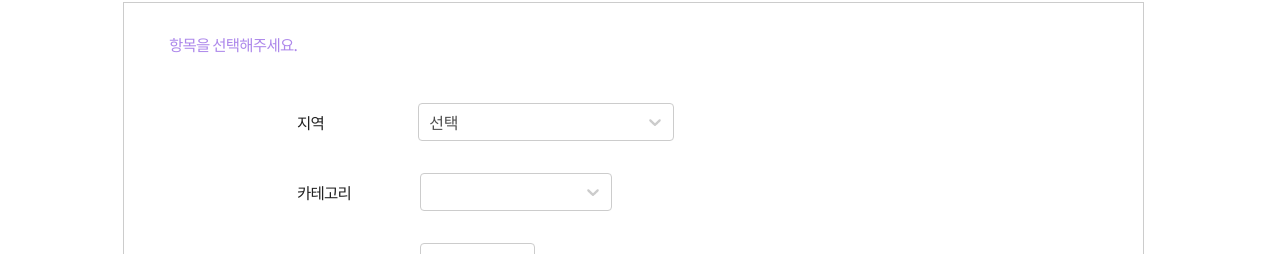
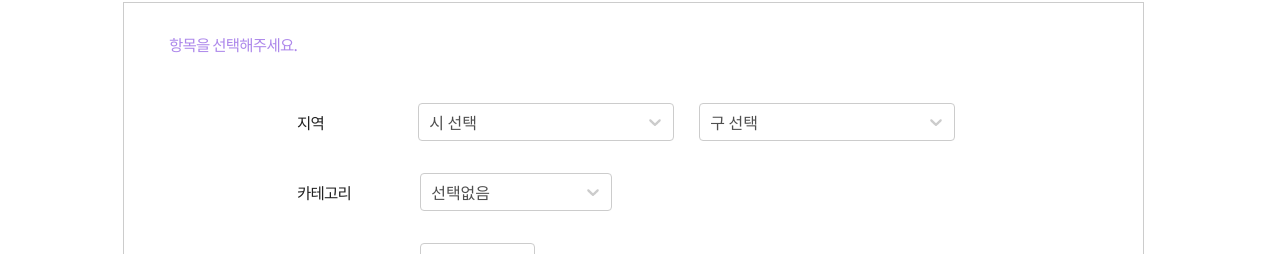
Before and after one commit to Likelion-at-SMWU-11th/LoveBridge-Client, a React (Create React App) app: page /apply in a window 1280 px wide. Shown: the part 328-582 px from the top of the page. Built offline with nearby package versions, Linux system fonts and the light colour scheme.

Commit message:
[add] applypage 지역 select 시/구 변경(#16)

```diff
--- a/src/component/page/ApplyPage.jsx
+++ b/src/component/page/ApplyPage.jsx
@@ -58,6 +58,10 @@ const RegionSelect = styled(Select)`
 `;
 const CategorySelect = styled(Select)`
   width: 15vw;
+
+  .select-placeholder-text {
+    color: #4f4f4f;
+  }
 `;
 const SortSelect = styled(Select)`
   width: 9vw;
@@ -120,26 +124,61 @@ const CardLine = styled.div`
 // };
 
 let regionOption = [
+  { value: "선택 없음", label: "선택 없음" },
   { value: "서울특별시", label: "서울특별시" },
   { value: "부산광역시", label: "부산광역시" },
   { value: "인천광역시", label: "인천광역시" },
   { value: "대전광역시", label: "대전광역시" },
   { value: "대구광역시", label: "대구광역시" },
-];
+  { value: "광주광역시", label: "광주광역시" },
+  { value: "울산광역시", label: "울산광역시" },
+]
+let seoulOption = [
+  { value: "강남구", label: "강남구" },
+  { value: "광진구", label: "광진구" },
+  { value: "노원구", label: "노원구" },
+  { value: "도봉구", label: "도봉구" },
+  { value: "종로구", label: "종로구" },
+  { value: "중랑구", label: "중랑구" },
+  { value: "서초구", label: "서초구" },
+  { value: "영등포구", label: "영등포구" },
+  { value: "용산구", label: "용산구" },
+  { value: "은평구", label: "은평구" },
+]
+let busanOption = [
+  { value: "해운대구", label: "해운대구" },
+  { value: "북구", label: "북구" },
+]
+let daeguOption = [
+  { value: "달서구", label: "달서구" },
+  { value: "북구", label: "북구" },
+]
+let daejeonOption = [
+  { value: "동구", label: "동구" },
+  { value: "북구", label: "북구" },
+]
+let incheonOption = [
+  { value: "부평구", label: "부평구" },
+  { value: "미추홀구", label: "미추홀구" },
+]
+let noOption = [
+  { value: "지역 없음", label: "지역 없음" },
+]
 
 let categoryOption = [
+  { value: "선택 없음", label: "선택 없음" },
   { value: "자격증", label: "자격증" },
   { value: "취미", label: "취미" },
   { value: "체험", label: "체험" },
   { value: "운동", label: "운동" },
   { value: "음악", label: "음악" },
-];
+]
 
 let sortOption = [
   { value: "최신순", label: "최신순" },
   { value: "인기순", label: "인기순" },
   { value: "마감임박순", label: "마감임박순" },
-];
+]
 
 function ApplyPage() {
   const form = useRef();
@@ -147,15 +186,19 @@ function ApplyPage() {
 
   const [total, setTotal] = useState(0);
   const [region, setRegion] = useState("");
+  const [ region2, setRegion2 ] = useState("");
   const [category, setCategory] = useState("");
   const [sort, setSort] = useState("");
   const [page, setPage] = useState(1);
+
+  const [ region2Option, setRegion2Option ] = useState([]);
 
   const handlePageChange = (page) => {
     setPage(page);
   }; // pagenation에서 page 설정
 
   const RegionSelectRef = useRef(null);
+  const Region2SelectRef = useRef(null);
   const CategorySelectRef = useRef(null);
   const SortSelectRef = useRef(null);
 
@@ -206,13 +249,13 @@ function ApplyPage() {
               <RegionSelect
                 className="react-select-container"
                 placeholder={
-                  <div className="select-placeholder-text">선택</div>
+                  <div className="select-placeholder-text">시 선택</div>
                 }
                 onChange={(e) => {
                   if (e) {
                     setRegion(e.value);
                   } else {
-                    setRegion("");
+                    setRegion("선택없음");
                   }
                 }}
                 options={regionOption}
@@ -222,12 +265,26 @@ function ApplyPage() {
                   IndicatorSeparator: () => null,
                 }}
               />
+              <RegionSelect className="react-select-container"
+                    placeholder={<div className="select-placeholder-text">구 선택</div>}
+                    onChange={ (e) => {
+                      if (e) {
+                        setRegion2(e.value);
+                      } else {
+                        setRegion2("선택없음");
+                      }
+                    }}
+                    options={region2Option}
+                    ref={Region2SelectRef}
+                    //styles={customStyles}
+                    components={{
+                        IndicatorSeparator: () => null
+                    }}/>
             </SelectLine>
             <SelectLine>
               <Txt>카테고리</Txt>
-              <CategorySelect
-                className="react-select-container"
-                placeholder=""
+              <CategorySelect className="react-select-container"
+                placeholder={<div className="select-placeholder-text">선택없음</div>}
                 onChange={(e) => {
                   if (e) {
                     setCategory(e.value);
```
